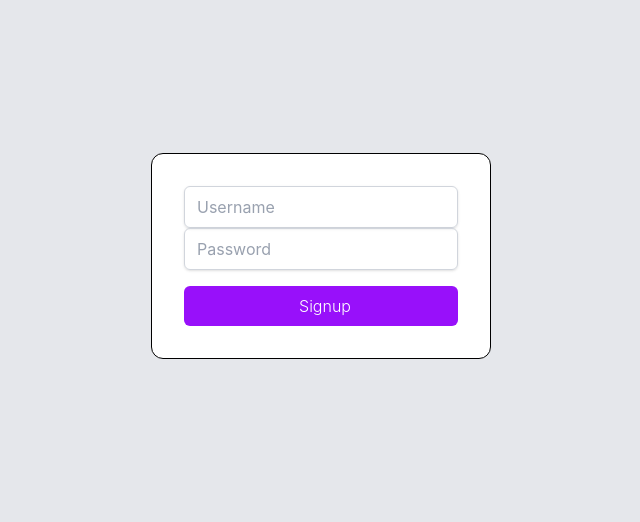
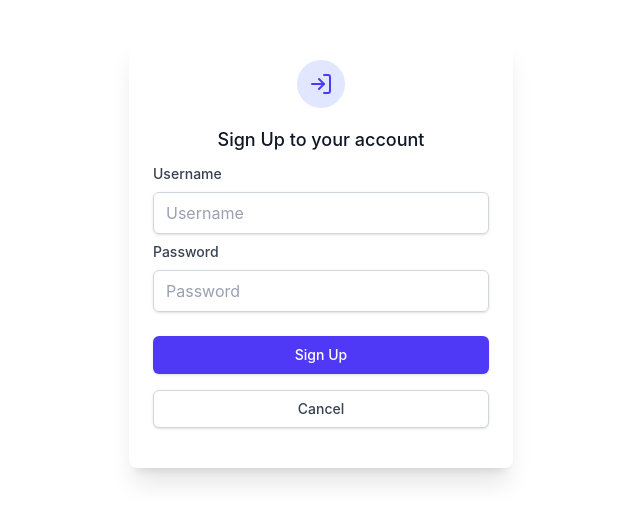
Before and after one commit to akshat1074/Subconcious, a React (Vite) app in the folder FW/: page /signup in a window 1280 px wide. Shown: the part 144-666 px from the top of the page, without its empty margins (319-959 px from the left). Built offline with nearby package versions, Linux system fonts and the light colour scheme.

Commit message:
UI update

```diff
--- a/FW/package.json
+++ b/FW/package.json
@@ -17,7 +17,7 @@
     "lucide-react": "^0.507.0",
     "react": "^19.0.0",
     "react-dom": "^19.0.0",
-    "react-router-dom": "^7.5.3",
+    "react-router-dom": "^7.6.0",
     "tailwind": "^2.3.1"
   },
   "devDependencies": {
--- a/FW/src/components/Input.tsx
+++ b/FW/src/components/Input.tsx
@@ -1,10 +1,11 @@
 interface InputProps{
     placeholder:string;
     reference?:any
+    type:string
 }
 
-export function Input({placeholder,reference}:InputProps){
+export function Input({placeholder,reference,type}:InputProps){
     return <div>
-        <input ref={reference} placeholder={placeholder} type={"text"} className="appearance-none block w-full px-3 py-2 border border-gray-300 rounded-md shadow-sm placeholder-gray-400 focus:outline-none focus:ring-indigo-500 focus:border-indigo-500"></input>
+        <input ref={reference} placeholder={placeholder} type={type} className="appearance-none block w-full px-3 py-2 border border-gray-300 rounded-md shadow-sm placeholder-gray-400 focus:outline-none focus:ring-indigo-500 focus:border-indigo-500"></input>
     </div>
 }
--- a/FW/src/pages/Home.tsx
+++ b/FW/src/pages/Home.tsx
@@ -2,55 +2,17 @@ import { Brain, Menu, X } from "lucide-react"
 import { useState } from "react"
 import SideHero from "../components/SideHero";
 import Feature from "../components/Feature";
-
+import { useNavigate } from "react-router-dom";
 
 const Home = () => {
-     const [isLoggedIn,setIsLoggedIn] = useState(false)
-     const [username, setUsername] = useState("");
-     const [showLogin, setShowLogin] = useState(false);
-     const [showSignup, setShowSignup] = useState(false);
+
      const [menuOpen, setMenuOpen] = useState(false);
 
-     // Form states
-  const [loginEmail, setLoginEmail] = useState("");
-  const [loginPassword, setLoginPassword] = useState("");
-  const [signupName, setSignupName] = useState("");
-  const [signupEmail, setSignupEmail] = useState("");
-  const [signupPassword, setSignupPassword] = useState("");
+     const toggleMenu = () => {
+      setMenuOpen(!menuOpen);
+    };
 
-  // Mock login function
-  const handleLogin = (e:any) => {
-    e.preventDefault();
-    setIsLoggedIn(true);
-    setUsername(loginEmail.split('@')[0]); // Use part of email as username
-    setShowLogin(false);
-    setLoginEmail("");
-    setLoginPassword("");
-  };
-
-  // Mock signup function
-  const handleSignup = (e:any) => {
-    e.preventDefault();
-    setIsLoggedIn(true);
-    setUsername(signupName);
-    setShowSignup(false);
-    setSignupName("");
-    setSignupEmail("");
-    setSignupPassword("");
-  };
-
-  // Mock logout function
-  const handleLogout = () => {
-    setIsLoggedIn(false);
-    setUsername("");
-  };
-
-  // Toggle mobile menu
-  const toggleMenu = () => {
-    setMenuOpen(!menuOpen);
-  };
-
-
+    const navigate = useNavigate()
 
   return (
     <div className="min-h-screen bg-gradient-to-br from-indigo-200 via-white to-purple-200">
@@ -66,31 +28,22 @@ const Home = () => {
 
                          {/* Desktop Navigation */}
             <div className="hidden md:flex items-center justify-end md:flex-1 lg:w-0">
-                {isLoggedIn ? (
-                  <>
-                   <span className="text-gray-700 mr-4">Welcome,{username}</span>
-                   <button
-                     onClick={handleLogout}
-                     className="ml-8 whitespace-nowrap inline-flex items-center justify-center px-4 py-2 border border-transparent
-                      rounded-md shadow-sm text-base font-medium text-white bg-indigo-600 hover:bg-indigo-700"
-                   >Logout</button>
-                  </>
-                ):(
-                  <>
+
+
                   <button
-                    onClick={() => setShowLogin(true)}
+                    onClick={() => navigate('/Signin')}
                     className="whitespace-nowrap text-base font-medium text-gray-700 hover:text-indigo-600"
                   >
                     Log in
                   </button>
                   <button
-                    onClick={() => setShowSignup(true)}
+                    onClick={() => navigate('/Signup')}
                     className="ml-8 whitespace-nowrap inline-flex items-center justify-center px-4 py-2 border border-transparent rounded-md shadow-sm text-base font-medium text-white bg-indigo-600 hover:bg-indigo-700"
                   >
                     Sign up
                   </button>
-                  </>
-                )}
+
+
             </div>
             <div className="md:hidden flex items-center">
               <button
@@ -111,32 +64,22 @@ const Home = () => {
         {menuOpen && (
           <div className="md:hidden">
             <div className="px-2 pt-2 pb-3 space-y-1 sm:px-3">
-              {isLoggedIn ? (
-                <>
-                  <div className="px-3 py-2 text-gray-700">Welcome, {username}!</div>
+
+
                   <button
-                    onClick={handleLogout}
-                    className="block w-full text-left px-3 py-2 rounded-md text-base font-medium text-white bg-indigo-600 hover:bg-indigo-700"
-                  >
-                    Logout
-                  </button>
-                </>
-              ) : (
-                <>
-                  <button
-                    onClick={() => {setShowLogin(true); setMenuOpen(false);}}
+                    onClick={() => {navigate('/Signin'); setMenuOpen(false);}}
                     className="block w-full text-left px-3 py-2 rounded-md text-base font-medium text-gray-700 hover:text-indigo-600 hover:bg-gray-100"
                   >
                     Log in
                   </button>
                   <button
-                    onClick={() => {setShowSignup(true); setMenuOpen(false);}}
+                    onClick={() => {navigate('/Signup'); setMenuOpen(false);}}
                     className="block w-full text-left px-3 py-2 rounded-md text-base font-medium text-white bg-indigo-600 hover:bg-indigo-700"
                   >
                     Sign up
                   </button>
-                </>
-              )}
+
+
             </div>
           </div>
         )}
@@ -153,40 +96,22 @@ const Home = () => {
                 <span className="block text-indigo-600">Better Thinking</span>
               </h1>
               <p className="mt-3 text-lgxt-base text-gray-600 sm:mt-5 sm:text-xl lg:text-lg">
-                {isLoggedIn
-                  ? `Welcome back,${username}! Continue organizing your thoughts and notes in your personal knowledge base.`
-                  : "Capture,organize,and retrieve your thoughts and notes. Never lose an idea again."}
+                 "Capture,organize,and retrieve your thoughts and notes. Never lose an idea again."
               </p>
               <div className="mt-10 sm:mt-12">
-                {!isLoggedIn? (
+
                   <div className="sm:flex sm:justify-center lg:justify-start">
                     <div className="rounded-md shadow">
                       <button
-                         onClick={()=>setShowSignup(true)}
+                         onClick={()=>navigate('/Signup')}
                          className="w-full flex items-center justify-center px-8 py-3 border border-transparent text-base font-medium rounded-md
                           text-white bg-indigo-600 hover:bg-indigo-700 md:py-4 md:text-lg md:px-10">
                         Get started
                       </button>
                       </div>
-                      <div className="mt-3 sm:mt-0 sm:ml-3">
-                         <button
-                           onClick={()=>setShowLogin(true)}
-                           className="w-full flex items-center justify-center px-8 py-3 border border-transparent text-base font-medium round-md
-                            text-indigo-600 bg-white hover:bg-gray-50 md:py-4 md:text-lg md:px-10 ">
-                            Log in
-                         </button>
-                        </div>
+
                     </div>
-                ):(
-                  <div className="sm:flex sm:justify-center lg:justify-start">
-                    <div className="rounded-md shadow">
-                      <button className="w-full flex-items-center justify-center  px-8 py-3 border border-transparent
-                      text-base font-medium rounded-md text-white bg-indigo-600 hover:bg-indigo-700 md:py-4 md:text-lg md:px-10">
-                        Go to Dashboard
-                      </button>
-                      </div>
-                    </div>
-                )}
+
 
               </div>
             </div>
--- a/FW/src/pages/Signin.tsx
+++ b/FW/src/pages/Signin.tsx
@@ -26,7 +26,7 @@ export function Signin(){
     }
 
     return(
-      <div className="fixed z-10 inset-0 -top-125 ">
+      <div className="fixed z-10 inset-0 -top-100 ">
     <div className="flex items-center justify-center min-h-screen pt-4 px-4 pb-20 text-center sm:block sm:p-0">
        <div className="fixed  transition-opacity" aria-hidden="true">
           <div className="static  opacity-75"></div>
@@ -38,22 +38,39 @@ export function Signin(){
             <LogIn className="h-6 w-6 text-indigo-600" />
             </div>
             <div className="mt-3 text-center sm:mt-5">
-                <h3 className="text-lg leading-6 font-medium text-gray-900">Log in to your account</h3>
+            <h3 className="text-lg leading-6 font-medium text-gray-900">Login to your account</h3>
             <div className="mt-3">
-                <Input reference={usernameRef} placeholder="Username"/>
+            <label htmlFor="email" className="block text-sm font-medium text-gray-700 text-left pb-2">
+                          Username
+                        </label>
+            <Input reference={usernameRef} placeholder="Username" type="text"/>
             </div>
             <div className="mt-2">
-                  <Input reference={passwordRef} placeholder="Password"/>
+            <label htmlFor="password" className="block text-sm font-medium text-gray-700 text-left pb-2">
+                          Password
+                        </label>
+              <Input reference={passwordRef} placeholder="Password" type="password"/>
             </div>
             <div className="mt-5 sm:mt-6">
             <button
                       onClick={signin}
                       className="w-full flex justify-center py-2 px-4 border border-transparent rounded-md shadow-sm text-sm font-medium text-white bg-indigo-600 hover:bg-indigo-700 focus:outline-none focus:ring-2 focus:ring-offset-2 focus:ring-indigo-500"
                     >
-                          Log in
+                      Login
                     </button>
+                    <div className="py-4">
 
+                <button
+
+                   onClick={()=>navigate('/')}
+                  className="inline-flex justify-center w-full rounded-md border border-gray-300 shadow-sm px-4 py-2 bg-white text-base font-medium text-gray-700 hover:bg-gray-50 focus:outline-none focus:ring-2 focus:ring-offset-2 focus:ring-indigo-500 sm:text-sm"
+                >
+                  Cancel
+                </button>
                 </div>
+                </div>
+
+
             </div>
         </div>
        </div>
--- a/FW/src/pages/Signup.tsx
+++ b/FW/src/pages/Signup.tsx
@@ -4,6 +4,7 @@ import { useNavigate } from "react-router-dom";
 import { BACKEND_URL } from "../config";
 import { Input } from "../components/Input";
 import { Button } from "../components/Button";
+import { LogIn } from "lucide-react";
 
 export function Signup(){
     const usernameRef = useRef<HTMLInputElement|null>(null);
@@ -22,14 +23,55 @@ export function Signup(){
 
     }
 
-    return <div className="h-screen w-screen bg-gray-200 flex justify-center items-center">
-        <div className="bg-white rounded-xl border min-w-48 p-8">
-           <Input reference={usernameRef} placeholder="Username"/>
-           <Input reference={passwordRef} placeholder="Password"/>
-           <div className="flex justify-center pt-4">
-                <Button onClick={signup} loading={false} variant="primary" text="Signup" fullWidth={true}/>
-           </div>
+    return <div className="fixed z-10 inset-0 -top-100 ">
+    <div className="flex items-center justify-center min-h-screen pt-4 px-4 pb-20 text-center sm:block sm:p-0">
+       <div className="fixed  transition-opacity" aria-hidden="true">
+          <div className="static  opacity-75"></div>
+       </div>
+       <span className="hidden sm:inline-block sm:middle sm:h-screen" aria-hidden="true"></span>
+       <div className="inline-block align-bottom bg-white rounded-lg px-4 pt-5 pb-4 text-left overflow-hidden shadow-xl transform transition-all sm:my-8 sm:align-middle sm:max-w-sm sm:w-full sm:p-6">
+        <div>
+            <div  className="mx-auto flex items-center justify-center h-12 w-12 rounded-full bg-indigo-100">
+            <LogIn className="h-6 w-6 text-indigo-600" />
+            </div>
+            <div className="mt-3 text-center sm:mt-5">
+            <h3 className="text-lg leading-6 font-medium text-gray-900">Sign Up to your account</h3>
+            <div className="mt-3">
+            <label htmlFor="email" className="block text-sm font-medium text-gray-700 text-left pb-2">
+                          Username
+                        </label>
+            <Input reference={usernameRef} placeholder="Username" type="text"/>
+            </div>
+            <div className="mt-2">
+            <label htmlFor="password" className="block text-sm font-medium text-gray-700 text-left pb-2">
+                          Password
+                        </label>
+              <Input reference={passwordRef} placeholder="Password" type="password"/>
+            </div>
+            <div className="mt-5 sm:mt-6">
+            <button
+                      onClick={signup}
+                      className="w-full flex justify-center py-2 px-4 border border-transparent rounded-md shadow-sm text-sm font-medium text-white bg-indigo-600 hover:bg-indigo-700 focus:outline-none focus:ring-2 focus:ring-offset-2 focus:ring-indigo-500"
+                    >
+                      Sign Up
+                    </button>
+                    <div className="py-4">
+
+                <button
+
+                   onClick={()=>navigate('/')}
+                  className="inline-flex justify-center w-full rounded-md border border-gray-300 shadow-sm px-4 py-2 bg-white text-base font-medium text-gray-700 hover:bg-gray-50 focus:outline-none focus:ring-2 focus:ring-offset-2 focus:ring-indigo-500 sm:text-sm"
+                >
+                  Cancel
+                </button>
+                </div>
+                </div>
+
+
+            </div>
         </div>
+       </div>
+    </div>
+  </div>
 
-    </div>
 }
```
Also changed, not shown: 1 other file (tests, documents, lock files or other folders). Lines whose indentation alone changed are shown as unchanged.
